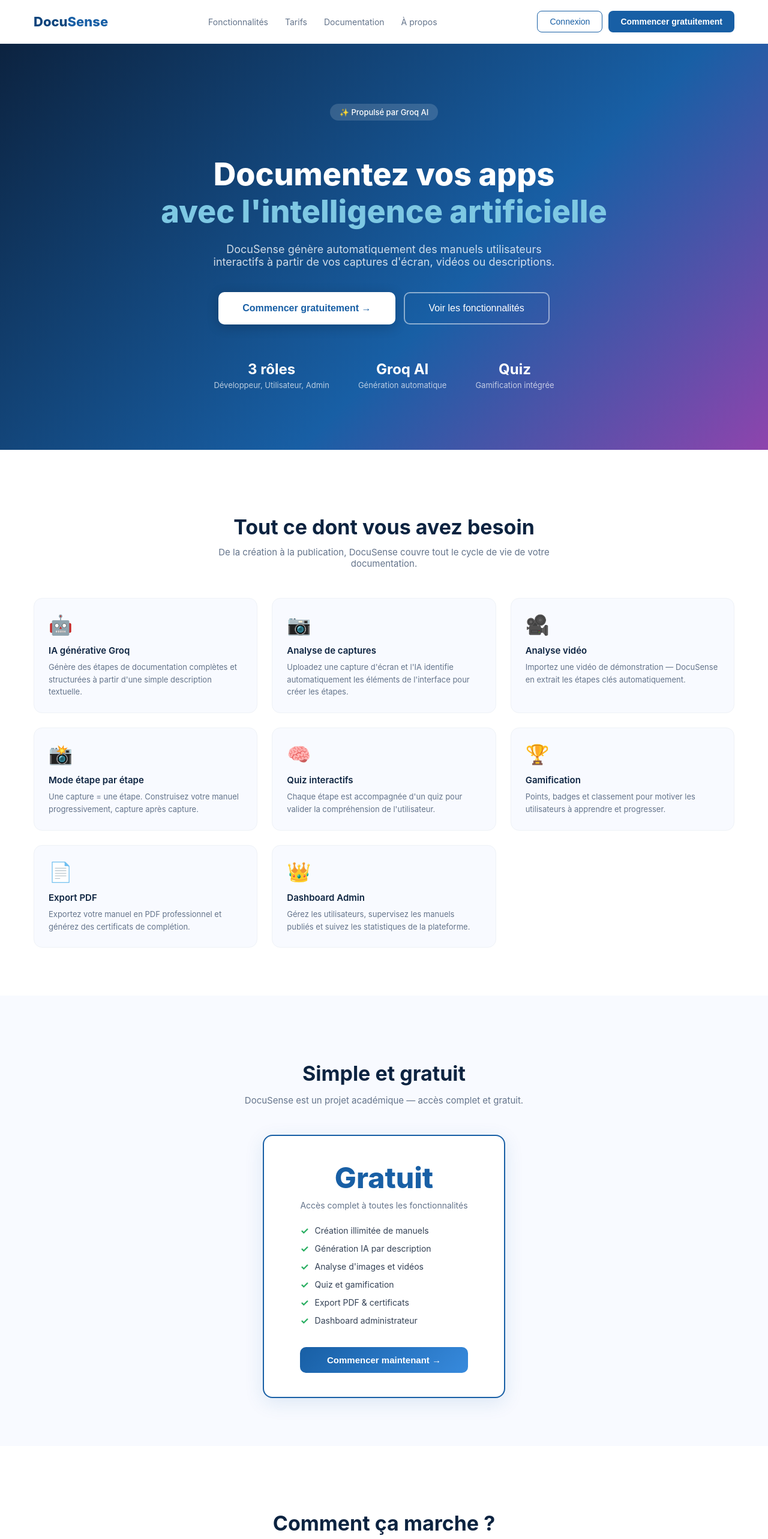
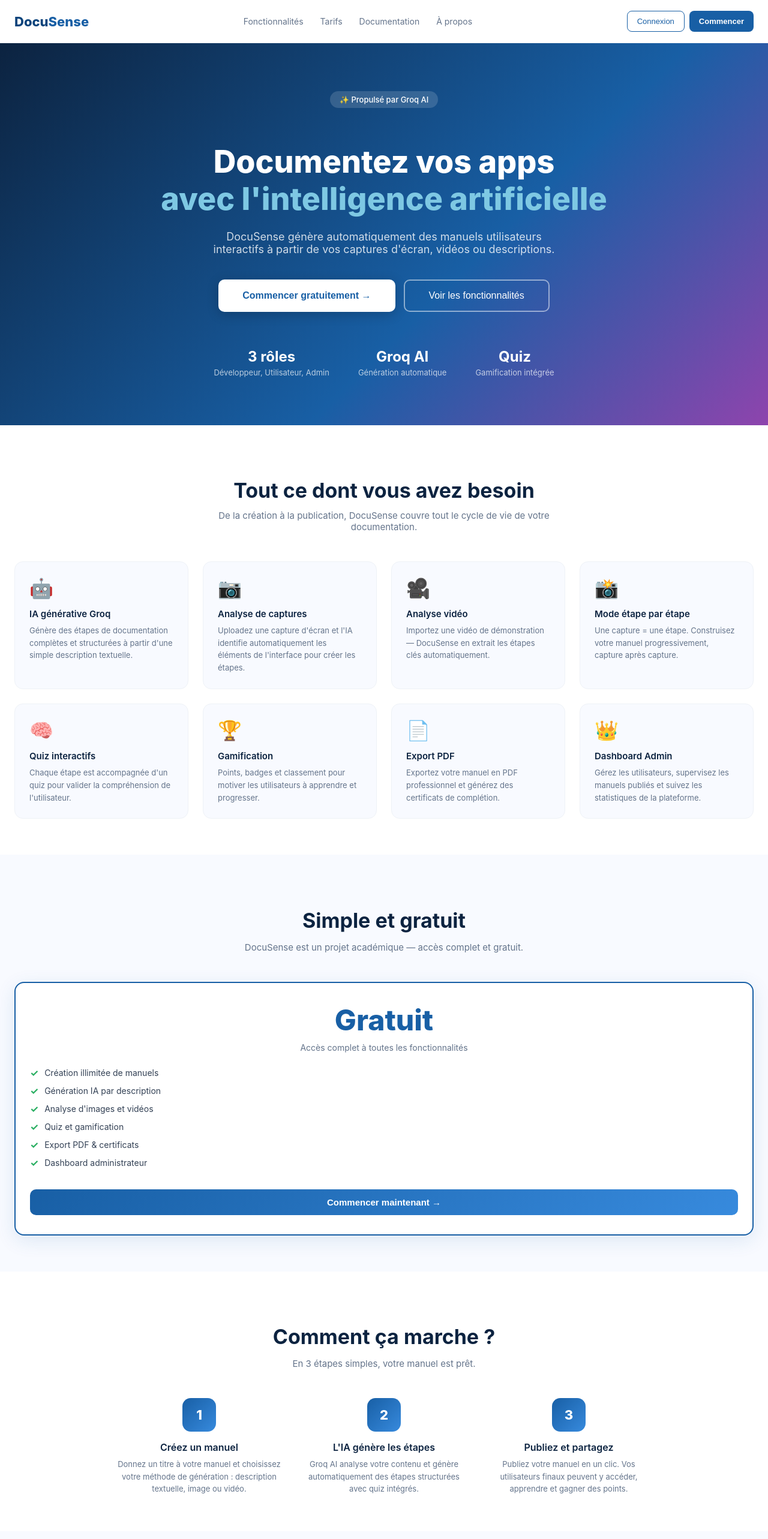
Before and after one commit to boumehdirym0-sketch/DocuSense, a React (Create React App) app in the folder frontend2/: page / in a window 1280 px wide. Shown: the top 2566 px of the page at 60% size. Built offline with nearby package versions, Linux system fonts and the light colour scheme; no server answers.

Commit message:
fix: responsive landing page for mobile

```diff
--- a/frontend2/src/pages/Landing.js
+++ b/frontend2/src/pages/Landing.js
@@ -18,11 +18,11 @@
     <div style={{fontFamily:'Inter, Arial, sans-serif', margin:0, padding:0}}>
 
       {/* NAVBAR */}
-      <nav style={{display:'flex', justifyContent:'space-between', alignItems:'center', padding:'18px 56px', background:'#fff', borderBottom:'1px solid #F0F4F8', position:'sticky', top:0, zIndex:100}}>
+      <nav style={{display:'flex', justifyContent:'space-between', alignItems:'center', padding:'18px 24px', background:'#fff', borderBottom:'1px solid #F0F4F8', position:'sticky', top:0, zIndex:100, flexWrap:'wrap', gap:10}}>
         <div style={{fontSize:22, fontWeight:800, color:'#0C447C'}}>
           Docu<span style={{color:'#185FA5'}}>Sense</span>
         </div>
-        <div style={{display:'flex', gap:28}}>
+        <div className="landing-nav-links" style={{display:'flex', gap:28}}>
           {[
             {label:'Fonctionnalités', id:'fonctionnalites'},
             {label:'Tarifs', id:'tarifs'},
@@ -34,18 +34,18 @@
             </span>
           ))}
         </div>
-        <div style={{display:'flex', gap:10}}>
+        <div style={{display:'flex', gap:8, flexWrap:'wrap'}}>
           {token ? (
-            <button onClick={() => navigate(role === 'enduser' ? '/enduser' : '/dashboard')} style={{padding:'9px 22px', background:'linear-gradient(135deg,#185FA5,#378ADD)', color:'#fff', border:'none', borderRadius:8, cursor:'pointer', fontSize:14, fontWeight:600, boxShadow:'0 4px 12px rgba(24,95,165,0.3)'}}>
+            <button onClick={() => navigate(role === 'enduser' ? '/enduser' : '/dashboard')} style={{padding:'9px 16px', background:'linear-gradient(135deg,#185FA5,#378ADD)', color:'#fff', border:'none', borderRadius:8, cursor:'pointer', fontSize:13, fontWeight:600}}>
               Tableau de bord →
             </button>
           ) : (
             <>
-              <button onClick={() => navigate('/login')} style={{padding:'9px 20px', background:'#fff', color:'#185FA5', border:'1.5px solid #185FA5', borderRadius:8, cursor:'pointer', fontSize:14, fontWeight:500}}>
+              <button onClick={() => navigate('/login')} style={{padding:'9px 16px', background:'#fff', color:'#185FA5', border:'1.5px solid #185FA5', borderRadius:8, cursor:'pointer', fontSize:13, fontWeight:500}}>
                 Connexion
               </button>
-              <button onClick={() => navigate('/register')} style={{padding:'9px 20px', background:'#185FA5', color:'#fff', border:'none', borderRadius:8, cursor:'pointer', fontSize:14, fontWeight:600}}>
-                Commencer gratuitement
+              <button onClick={() => navigate('/register')} style={{padding:'9px 16px', background:'#185FA5', color:'#fff', border:'none', borderRadius:8, cursor:'pointer', fontSize:13, fontWeight:600}}>
+                Commencer
               </button>
             </>
           )}
@@ -53,11 +53,11 @@
       </nav>
 
       {/* HERO */}
-      <div style={{background:'linear-gradient(135deg,#0C2340 0%,#185FA5 60%,#8E44AD 100%)', padding:'100px 56px', textAlign:'center'}}>
+      <div style={{background:'linear-gradient(135deg,#0C2340 0%,#185FA5 60%,#8E44AD 100%)', padding:'80px 24px', textAlign:'center'}}>
         <div style={{display:'inline-flex', alignItems:'center', gap:8, background:'rgba(255,255,255,0.15)', borderRadius:20, padding:'6px 16px', marginBottom:24}}>
           <span style={{fontSize:13, color:'#fff', fontWeight:500}}>✨ Propulsé par Groq AI</span>
         </div>
-        <h1 style={{fontSize:52, fontWeight:800, color:'#fff', marginBottom:20, lineHeight:1.2}}>
+        <h1 style={{fontSize:'clamp(28px, 6vw, 52px)', fontWeight:800, color:'#fff', marginBottom:20, lineHeight:1.2}}>
           Documentez vos apps<br/>
           <span style={{color:'#7EC8E3'}}>avec l'intelligence artificielle</span>
         </h1>
@@ -87,7 +87,7 @@
       </div>
 
       {/* FONCTIONNALITÉS */}
-      <div id="fonctionnalites" style={{padding:'80px 56px', background:'#fff'}}>
+      <div id="fonctionnalites" style={{padding:'60px 24px', background:'#fff'}}>
         <div style={{textAlign:'center', marginBottom:48}}>
           <h2 style={{fontSize:34, fontWeight:700, color:'#0C2340', marginBottom:12}}>Tout ce dont vous avez besoin</h2>
           <p style={{color:'#64748B', fontSize:15, maxWidth:560, margin:'0 auto'}}>
@@ -115,10 +115,10 @@
       </div>
 
       {/* TARIFS */}
-      <div id="tarifs" style={{padding:'80px 56px', background:'#F8FAFF', textAlign:'center'}}>
+      <div id="tarifs" style={{padding:'60px 24px', background:'#F8FAFF', textAlign:'center'}}>
         <h2 style={{fontSize:34, fontWeight:700, color:'#0C2340', marginBottom:12}}>Simple et gratuit</h2>
         <p style={{color:'#64748B', fontSize:15, marginBottom:48}}>DocuSense est un projet académique — accès complet et gratuit.</p>
-        <div style={{display:'inline-block', background:'#fff', borderRadius:16, padding:'40px 60px', border:'2px solid #185FA5', boxShadow:'0 8px 32px rgba(24,95,165,0.12)'}}>
+        <div style={{display:'inline-block', background:'#fff', borderRadius:16, padding:'32px 24px', border:'2px solid #185FA5', boxShadow:'0 8px 32px rgba(24,95,165,0.12)', maxWidth:'100%', width:'100%', boxSizing:'border-box'}}>
           <div style={{fontSize:48, fontWeight:800, color:'#185FA5', marginBottom:8}}>Gratuit</div>
           <div style={{fontSize:14, color:'#64748B', marginBottom:24}}>Accès complet à toutes les fonctionnalités</div>
           {[
@@ -141,12 +141,12 @@
       </div>
 
       {/* DOCUMENTATION */}
-      <div id="documentation" style={{padding:'80px 56px', background:'#fff'}}>
+      <div id="documentation" style={{padding:'60px 24px', background:'#fff'}}>
         <div style={{textAlign:'center', marginBottom:48}}>
           <h2 style={{fontSize:34, fontWeight:700, color:'#0C2340', marginBottom:12}}>Comment ça marche ?</h2>
           <p style={{color:'#64748B', fontSize:15}}>En 3 étapes simples, votre manuel est prêt.</p>
         </div>
-        <div style={{display:'grid', gridTemplateColumns:'repeat(3,1fr)', gap:32, maxWidth:900, margin:'0 auto'}}>
+        <div style={{display:'grid', gridTemplateColumns:'repeat(auto-fill, minmax(220px, 1fr))', gap:24, maxWidth:900, margin:'0 auto'}}>
           {[
             {num:'1', title:'Créez un manuel', desc:'Donnez un titre à votre manuel et choisissez votre méthode de génération : description textuelle, image ou vidéo.'},
             {num:'2', title:'L\'IA génère les étapes', desc:'Groq AI analyse votre contenu et génère automatiquement des étapes structurées avec quiz intégrés.'},
@@ -164,7 +164,7 @@
       </div>
 
       {/* À PROPOS */}
-      <div id="apropos" style={{background:'#F8FAFF', padding:'80px 56px', textAlign:'center'}}>
+      <div id="apropos" style={{background:'#F8FAFF', padding:'60px 24px', textAlign:'center'}}>
         <h2 style={{fontSize:34, fontWeight:700, color:'#0C2340', marginBottom:12}}>À propos</h2>
         <p style={{color:'#64748B', fontSize:15, lineHeight:1.8, maxWidth:640, margin:'0 auto 32px'}}>
           DocuSense est un projet PFE réalisé par <strong>Boumehdi Rym</strong>, étudiante en Licence Informatique à l'<strong>IFAG</strong>, sous la direction de <strong>Mr Abbas</strong>.
@@ -187,8 +187,8 @@
       </div>
 
       {/* CTA */}
-      <div style={{background:'linear-gradient(135deg,#185FA5,#8E44AD)', padding:'80px 56px', textAlign:'center'}}>
-        <h2 style={{fontSize:38, fontWeight:700, color:'#fff', marginBottom:14}}>Prêt à révolutionner votre documentation ?</h2>
+      <div style={{background:'linear-gradient(135deg,#185FA5,#8E44AD)', padding:'60px 24px', textAlign:'center'}}>
+        <h2 style={{fontSize:'clamp(24px, 5vw, 38px)', fontWeight:700, color:'#fff', marginBottom:14}}>Prêt à révolutionner votre documentation ?</h2>
         <p style={{color:'rgba(255,255,255,0.8)', fontSize:15, marginBottom:40}}>Rejoignez les développeurs qui font confiance à DocuSense</p>
         <button onClick={() => navigate('/register')} style={{padding:'16px 48px', background:'#fff', color:'#185FA5', border:'none', borderRadius:10, cursor:'pointer', fontSize:16, fontWeight:700, boxShadow:'0 4px 20px rgba(0,0,0,0.15)'}}>
           Commencer gratuitement →
```
